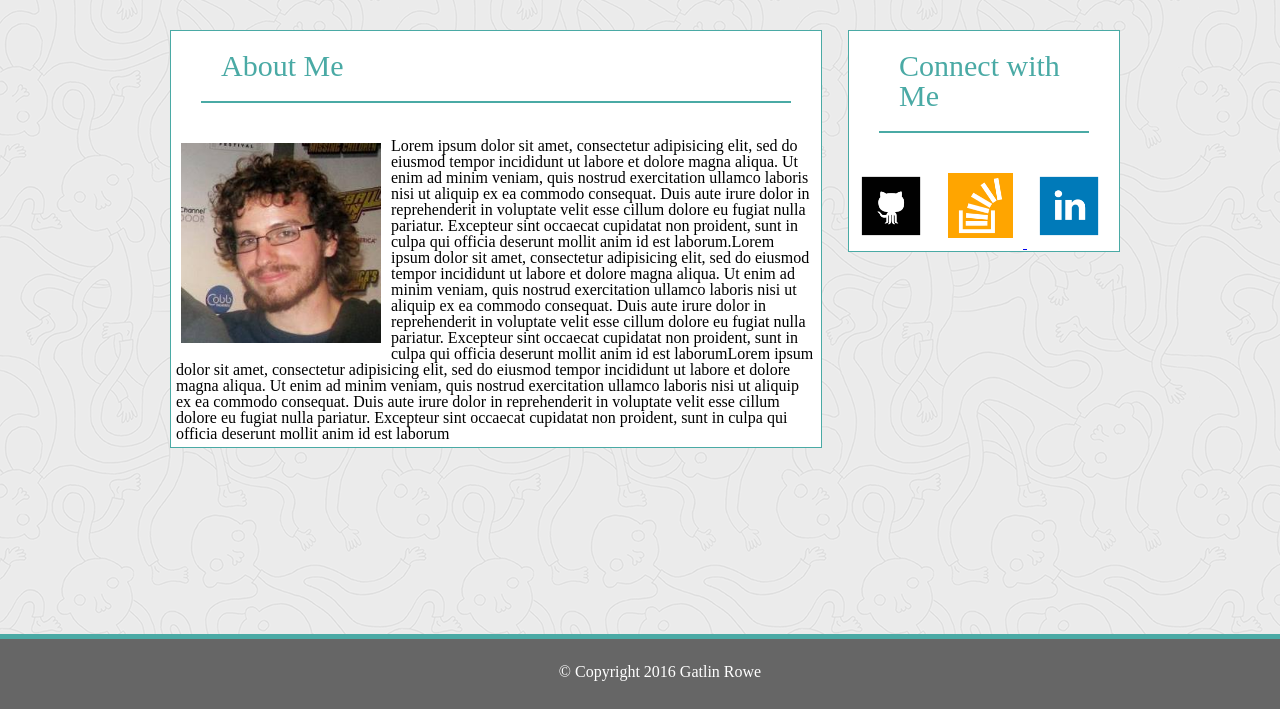
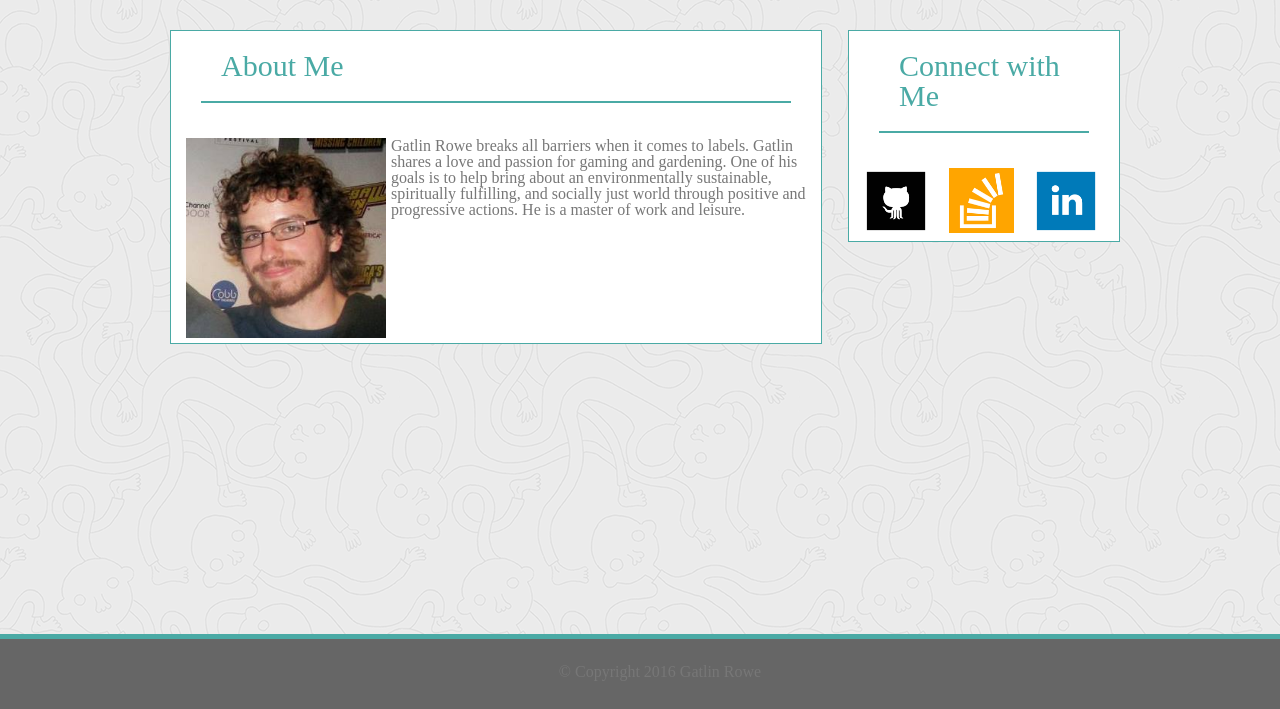
Before and after one commit to gatlinrowe/Basic-Portfolio, a PHP site: page / in a window 1280 px wide. Shown: the part 91-800 px from the top of the page. Run offline with PHP 8.4, Linux system fonts and the light colour scheme.

Commit message:
final set up

```diff
--- a/assets/css/style.css
+++ b/assets/css/style.css
@@ -1,7 +1,6 @@
  header {
 	overflow: hidden;
 	background: #ffffff;
-
 	width: 100%;
 	border-bottom: 1px solid;
 	border-color: #cccccc;
@@ -54,7 +53,9 @@ h2 {
 
 }
 img {
-	padding: 10px;
+	position: relative;
+
+
 }
 #sidebar {
 	margin-top: 30px;
@@ -80,6 +81,7 @@ footer {
 }
 p {
 	padding: 5px;
+	color: #777777;
 }
 input, textarea {
 	margin: 5px 30px;
@@ -93,3 +95,21 @@ button {
 	border:none;
 	text-decoration: none;
 }
+#pitem {
+	float: left;
+	margin: 20px;
+}
+#label {
+	position: relative;
+	bottom: 50px;
+	width:100%;
+	padding: 10px 0px;
+	background-color: #4aaaa5;
+	text-align: center;
+	color: #ffffff;
+}
+#connect {
+	float: left;
+	padding: 5px;
+	margin-left: 10px;
+}
--- a/index.html
+++ b/index.html
@@ -1,7 +1,7 @@
 <!DOCTYPE html>
 <html lang="en">
 <head>
-	<title>Gatlin Rowe</title>
+	<title>About Gatlin</title>
 	<link rel="stylesheet" type="text/css" href="assets/css/reset.css">
 	<link rel="stylesheet" type="text/css" href="assets/css/style.css">
 </head>
@@ -29,32 +29,25 @@
 	<div class="container">
 		<div id="article">
 			<h1>About Me</h1>
-			<img src="assets/images/me.jpg" height="200" width="200" ALIGN="left"portrait>
+			<div id="connect"><img src="assets/images/me.jpg" height="200" width="200" ALIGN="left"portrait>
+			</div>
+			<p>Gatlin Rowe breaks all barriers when it comes to labels. Gatlin shares a love and passion for gaming and gardening. One of his goals is to help bring about an environmentally sustainable, spiritually fulfilling, and socially just world through positive and progressive actions. He is a master of work and leisure.</p>
+			</div>
 
-			<p>Lorem ipsum dolor sit amet, consectetur adipisicing elit, sed do eiusmod
-		tempor incididunt ut labore et dolore magna aliqua. Ut enim ad minim veniam,
-		quis nostrud exercitation ullamco laboris nisi ut aliquip ex ea commodo
-		consequat. Duis aute irure dolor in reprehenderit in voluptate velit esse
-		cillum dolore eu fugiat nulla pariatur. Excepteur sint occaecat cupidatat non
-		proident, sunt in culpa qui officia deserunt mollit anim id est laborum.Lorem ipsum dolor sit amet, consectetur adipisicing elit, sed do eiusmod
-		tempor incididunt ut labore et dolore magna aliqua. Ut enim ad minim veniam,
-		quis nostrud exercitation ullamco laboris nisi ut aliquip ex ea commodo
-		consequat. Duis aute irure dolor in reprehenderit in voluptate velit esse
-		cillum dolore eu fugiat nulla pariatur. Excepteur sint occaecat cupidatat non
-		proident, sunt in culpa qui officia deserunt mollit anim id est laborumLorem ipsum dolor sit amet, consectetur adipisicing elit, sed do eiusmod
-		tempor incididunt ut labore et dolore magna aliqua. Ut enim ad minim veniam,
-		quis nostrud exercitation ullamco laboris nisi ut aliquip ex ea commodo
-		consequat. Duis aute irure dolor in reprehenderit in voluptate velit esse
-		cillum dolore eu fugiat nulla pariatur. Excepteur sint occaecat cupidatat non
-		proident, sunt in culpa qui officia deserunt mollit anim id est laborum</p>
-			</div>
 		<div id="sidebar">
 			<h1>Connect with Me</h1>
-			<a href="https://github.com/gatlinrowe">
-			<img src="assets/images/github.png" alt="my github" height="65px" width="65px" align="center"></a>
-			<a href="https://stackoverflow.com/users/3267975/user3267975?tab=profile">
-			<img src="assets/images/stackoverflow.png" alt="my github" height="65px" width="65px" align="center"></a><a href="https://www.linkedin.com/in/gatlin-rowe">
-			<img src="assets/images/linkedin.png" alt="my github" height="65px" width="65px" align="center"></a>
+			<div id="connect">
+				<a href="https://github.com/gatlinrowe">
+				<img src="assets/images/github.png" alt="my github" height="65px" width="65px" align="center"></a>
+			</div>
+			<div id="connect">
+				<a href="https://stackoverflow.com/users/3267975/user3267975?tab=profile">
+				<img src="assets/images/stackoverflow.png" alt="my github" height="65px" width="65px" align="center"></a>
+			</div>
+			<div id="connect">
+				<a href="https://www.linkedin.com/in/gatlin-rowe">
+				<img src="assets/images/linkedin.png" alt="my github" height="65px" width="65px" align="center"></a>
+			</div>
 		</div>
 	</div>
 	<footer>
```
Also changed, not shown: contact.html (+13 -6 lines), portfolio.html (+79 -0 lines).
